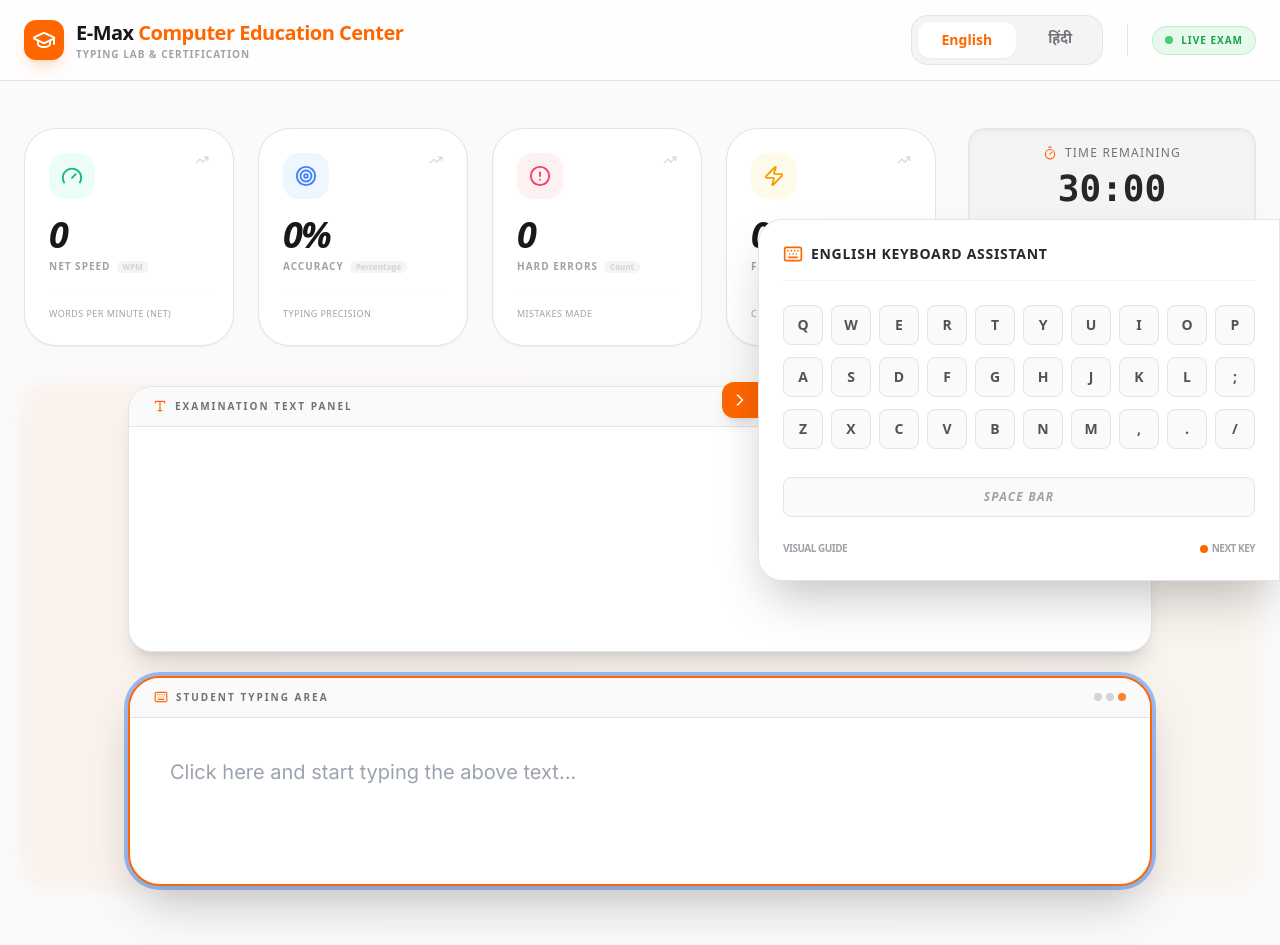
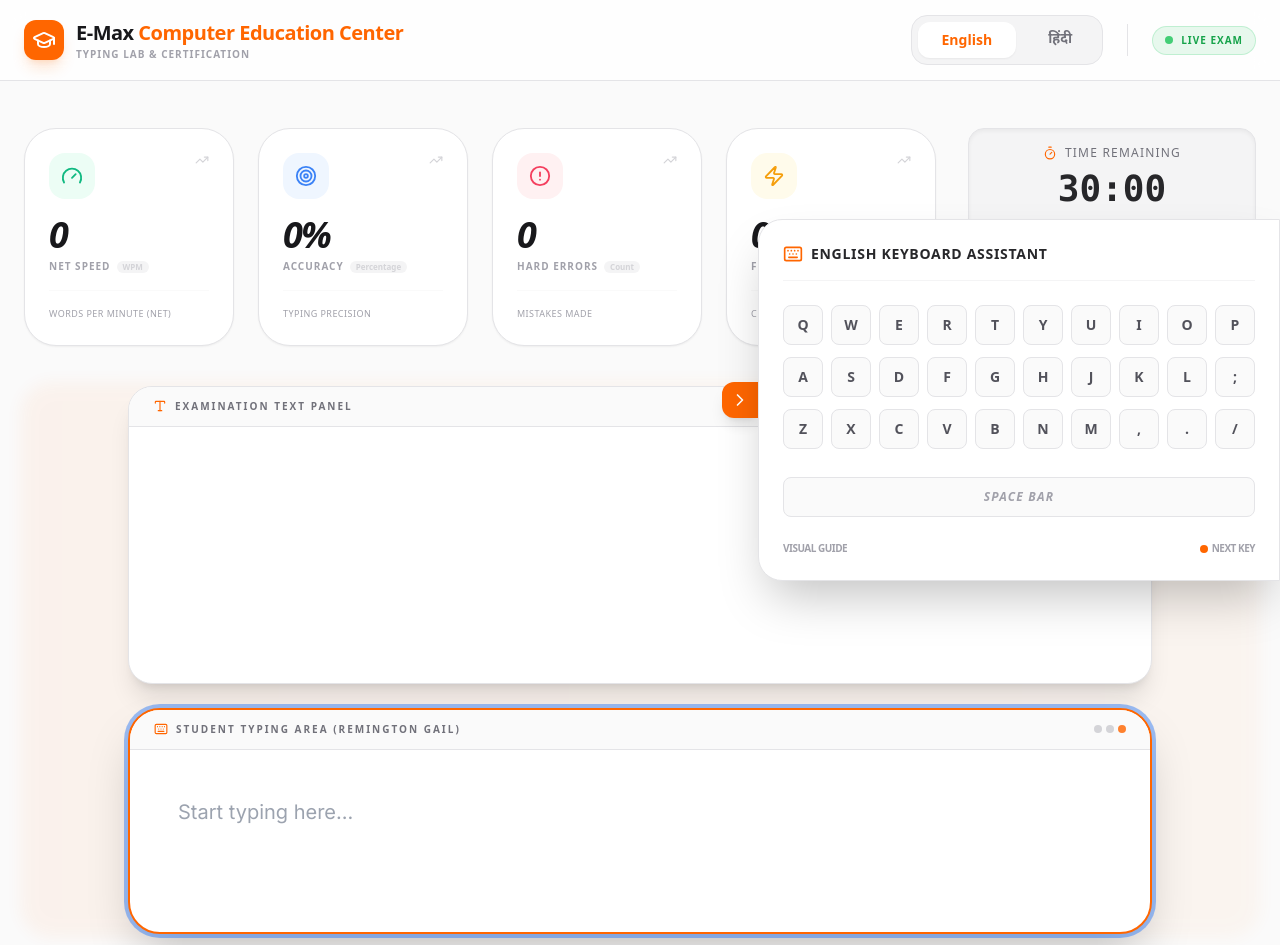
Before and after one commit to haarekasahara1923-wq/type, a Next.js app: page / in a window 1280 px wide. Shown: the top 945 px of the page. Built offline with nearby package versions, Linux system fonts and the light colour scheme; no server answers.

Commit message:
Fix: Integrated Remington Hindi Mapping for Input and Keyboard highlighting with Mangal Font

```diff
--- a/src/components/TypingBox.tsx
+++ b/src/components/TypingBox.tsx
@@ -4,6 +4,18 @@
 import { useTypingStore } from "@/lib/store";
 import { cn } from "@/lib/utils";
 import { Keyboard, Type } from "lucide-react";
+
+// Remington Gail / Standard Hindi Mapping based on the provided Keyboard Layout
+const HINDI_KEY_MAP: Record<string, string> = {
+  'q': 'ौ', 'w': 'ै', 'e': 'ा', 'r': 'ी', 't': 'ू', 'y': 'ब', 'u': 'ह', 'i': 'ग', 'o': 'द', 'p': 'ज',
+  'a': 'ो', 's': 'े', 'd': 'अ', 'f': 'ि', 'g': 'ु', 'h': 'प', 'j': 'र', 'k': 'क', 'l': 'त', ';': 'च',
+  'z': 'ण', 'x': 'ं', 'c': 'म', 'v': 'न', 'b': 'व', 'n': 'ल', 'm': 'स', ',': 'य', '.': 'श', '/': 'ष',
+  ' ': ' ',
+  // Standard Gail caps mapping (approximate for the requested keys)
+  'Q': 'ौ', 'W': 'ै', 'E': 'ा', 'R': 'ी', 'T': 'ू', 'Y': 'ब', 'U': 'ह', 'I': 'ग', 'O': 'द', 'P': 'ज',
+  'A': 'ो', 'S': 'े', 'D': 'अ', 'F': 'ि', 'G': 'ु', 'H': 'प', 'J': 'र', 'K': 'क', 'L': 'त', ':': 'च',
+  'Z': 'ण', 'X': 'ं', 'C': 'म', 'V': 'न', 'B': 'व', 'N': 'ल', 'M': 'स', '<': 'य', '>': 'श', '?': 'ष'
+};
 
 export default function TypingBox() {
   const { content, userInput, setUserInput, language, isFinished } = useTypingStore();
@@ -23,54 +35,81 @@
 
   const handleChange = (e: React.ChangeEvent<HTMLTextAreaElement>) => {
     if (isFinished) return;
-    setUserInput(e.target.value);
+    // For English or non-mapped keys, handle normally.
+    // In Hindi, we handle most character mapping via onKeyDown.
+    if (language === 'English') {
+      setUserInput(e.target.value);
+    }
   };
+
+  const handleKeyDown = (e: React.KeyboardEvent<HTMLTextAreaElement>) => {
+    if (isFinished) return;
+
+    if (language === "Hindi") {
+      if (e.key === 'Backspace') {
+        e.preventDefault();
+        setUserInput(userInput.slice(0, -1));
+        return;
+      }
+
+      if (!e.ctrlKey && !e.altKey && !e.metaKey && e.key.length === 1) {
+        e.preventDefault();
+        const mappedChar = HINDI_KEY_MAP[e.key] || e.key;
+        setUserInput(userInput + mappedChar);
+      }
+    }
+  };
+
 
   // Split content into grapheme clusters for rendering (prevents Hindi matras from detaching)
   const renderDisplayContent = () => {
-    // Falls back to simple split if Intl.Segmenter is not available
     /* eslint-disable @typescript-eslint/no-explicit-any */
     const segmenter = typeof Intl !== 'undefined' && (Intl as any).Segmenter
       ? new (Intl as any).Segmenter(undefined, { granularity: 'grapheme' })
       : null;
 
-    const chars = segmenter
+    // Convert to arrays for easy comparison
+    const contentSegments = segmenter
       ? Array.from(segmenter.segment(content)).map((s: any) => s.segment)
       : content.split("");
 
-    const userChars = segmenter
-      ? Array.from(segmenter.segment(userInput)).map((s: any) => s.segment)
-      : userInput.split("");
-    /* eslint-enable @typescript-eslint/no-explicit-any */
+    // For the typed text, we need to know WHICH segment we are in.
+    // However, it's safer to compare string prefixes for "typed" status.
 
+    let currentByteIndex = 0;
 
-    return chars.map((char, index) => {
+    return contentSegments.map((segment, index) => {
+      const segmentLength = segment.length;
+      const segmentInUser = userInput.substring(currentByteIndex, currentByteIndex + segmentLength);
+
       let status = "neutral";
-      if (index < userChars.length) {
-        status = userChars[index] === char ? "typed" : "error";
-      } else if (index === userChars.length) {
+      if (currentByteIndex < userInput.length) {
+        status = segmentInUser === segment ? "typed" : "error";
+      } else if (currentByteIndex === userInput.length) {
         status = "current";
       }
+
+      currentByteIndex += segmentLength;
 
       return (
         <span
           key={index}
-          id={index === userChars.length ? "current-char" : undefined}
+          id={status === "current" ? "current-char" : undefined}
           className={cn(
             "inline-block relative transition-all duration-75",
             status === "typed" && "text-zinc-400 dark:text-zinc-600",
-            status === "error" && "text-red-500 bg-red-100 dark:bg-red-900/30 font-bold",
+            status === "error" && "text-red-500 bg-red-100 dark:bg-red-900/40 font-bold",
             status === "current" && "text-brand-primary font-bold border-b-2 border-brand-primary",
             status === "neutral" && "text-zinc-800 dark:text-zinc-200",
             language === "Hindi" ? "font-mangal text-4xl mx-0.5 leading-[1.6]" : "font-english text-2xl"
           )}
         >
-          {char === " " ? "\u00A0" : char}
+          {segment === " " ? "\u00A0" : segment}
         </span>
       );
     });
+    /* eslint-enable @typescript-eslint/no-explicit-any */
   };
-
 
   // Sync scroll of display area to the current character
   useEffect(() => {
@@ -78,10 +117,10 @@
     if (currentChar && displayRef.current) {
       const parent = displayRef.current;
       const offset = currentChar.offsetTop;
-      if (offset > parent.scrollTop + 150) {
-        parent.scrollTo({ top: offset - 80, behavior: "smooth" });
+      if (offset > parent.scrollTop + 140) {
+        parent.scrollTo({ top: offset - 100, behavior: "smooth" });
       } else if (offset < parent.scrollTop) {
-        parent.scrollTo({ top: offset - 80, behavior: "smooth" });
+        parent.scrollTo({ top: offset - 100, behavior: "smooth" });
       }
     }
   }, [userInput]);
@@ -97,11 +136,11 @@
               <Type size={14} className="text-brand-primary" />
               Examination Text Panel
             </div>
-            {language === "Hindi" && <span className="text-[10px] bg-brand-primary/10 text-brand-primary px-2 py-0.5 rounded-full font-bold">Mangal Font</span>}
+            {language === "Hindi" && <span className="text-[10px] bg-brand-primary/10 text-brand-primary px-2 py-0.5 rounded-full font-bold uppercase tracking-wider">Mangal Script Exam</span>}
           </div>
           <div
             ref={displayRef}
-            className="h-56 overflow-y-auto p-10 leading-[1.8] select-none text-justify scrollbar-thin scrollbar-thumb-zinc-200 dark:scrollbar-thumb-zinc-800"
+            className="h-64 overflow-y-auto p-12 select-none text-justify scrollbar-thin scrollbar-thumb-zinc-200 dark:scrollbar-thumb-zinc-800"
           >
             {renderDisplayContent()}
           </div>
@@ -117,7 +156,7 @@
           <div className="bg-zinc-50 dark:bg-zinc-800/50 px-6 py-3 border-b border-zinc-200 dark:border-zinc-800 flex items-center justify-between">
              <div className="flex items-center gap-2 text-zinc-500 font-bold text-[10px] uppercase tracking-[0.2em]">
               <Keyboard size={14} className="text-brand-primary" />
-              Student Typing Area
+              Student Typing Area (Remington Gail)
             </div>
             <div className="flex gap-1">
                <div className="w-2 h-2 rounded-full bg-zinc-300 dark:bg-zinc-700" />
@@ -130,12 +169,13 @@
             ref={inputRef}
             value={userInput}
             onChange={handleChange}
+            onKeyDown={handleKeyDown}
             onFocus={() => setIsFocused(true)}
             onBlur={() => setIsFocused(false)}
-            placeholder="Click here and start typing the above text..."
+            placeholder={language === 'Hindi' ? "यहाँ टाइप करना शुरू करें..." : "Start typing here..."}
             className={cn(
-              "w-full h-40 p-10 bg-transparent resize-none outline-none leading-relaxed transition-all",
-              language === "Hindi" ? "font-hindi text-2xl" : "font-english text-xl text-zinc-800 dark:text-zinc-100"
+              "w-full h-44 p-12 bg-transparent resize-none outline-none leading-relaxed transition-all",
+              language === "Hindi" ? "font-mangal text-4xl" : "font-english text-xl text-zinc-800 dark:text-zinc-100"
             )}
             spellCheck={false}
             disabled={isFinished}
@@ -150,7 +190,7 @@
                 <div className="p-2 bg-brand-primary rounded-lg text-white">
                    <Keyboard size={18} />
                 </div>
-                <span className="text-brand-primary font-black uppercase tracking-widest text-xs">Click inside to activate typing</span>
+                <span className="text-brand-primary font-black uppercase tracking-widest text-[10px]">Click to activate Hindi Typing</span>
               </div>
             </div>
           )}
```
